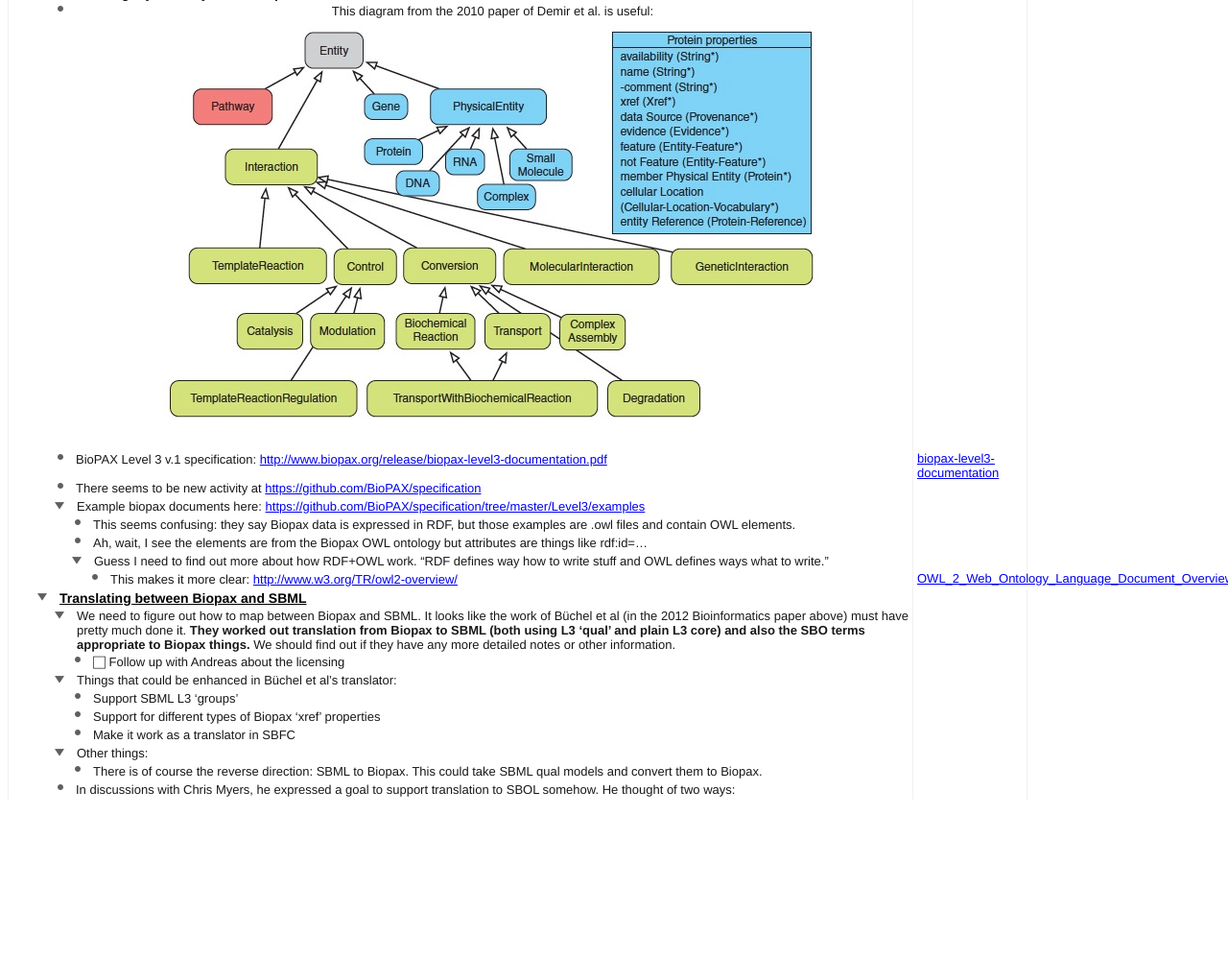
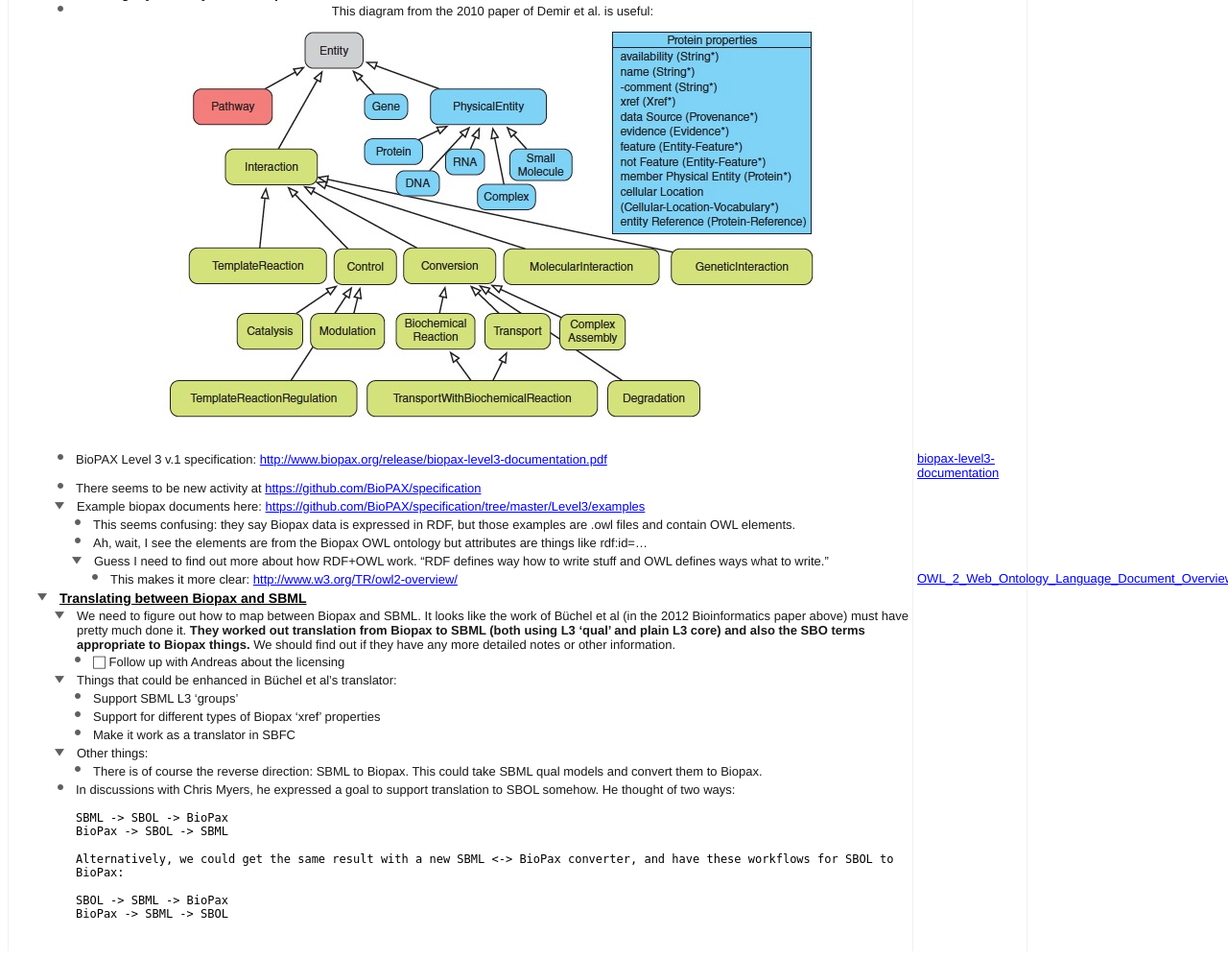
Before and after one commit to mhucka/mhucka.github.io, a plain HTML site: page gsoc2016-notebook/index.html in a window 1280 px wide. Shown: the part 2182-3181 px from the top of the page at 96% size. Before the commit the page ends 3023 px from the top, so only its background shows below. Drawn offline with Linux system fonts and the light colour scheme.

Commit message:
Updated.

```diff
--- a/gsoc2016-notebook/index.html
+++ b/gsoc2016-notebook/index.html
@@ -1341,8 +1341,8 @@
 <td class=" subcell wholedocgutter level3 levelguttercolor3" style="width: 45px;"></td>
 <td class=" subcell wholedocgutter indicator level3 levelguttercolor3" style="width: 15px;"><img border="0" alt="*" class="leaf" src="LeafRowHandle.png"></td>
 <td class=" subcell wholedocgutter labelpadding level3 levelguttercolor3" style=" width: 1px; "></td>
-<td class=" content level3 subcell">In discussions with Chris Myers, he expressed a goal to support translation to SBOL somehow. He thought of two ways:<br>
-</td>
+<td class=" content level3 subcell"><div style="text-align: left;  ">In discussions with Chris Myers, he expressed a goal to support translation to SBOL somehow. He thought of two ways:<br><br><span class="" style='color:rgb(0,0,0) ;  font-family: "DejaVu Sans Mono", sans-serif;  font-weight: 300;  font-size: 12px;text-align: left;  background-color:rgba(0,0,0,0) ;  '>SBML -&gt; SBOL -&gt; BioPax</span><br><span class="" style='color:rgb(0,0,0) ;  font-family: "DejaVu Sans Mono", sans-serif;  font-weight: 300;  font-size: 12px;text-align: left;  background-color:rgba(0,0,0,0) ;  '>BioPax -&gt; SBOL -&gt; SBML</span><br><br><span class="" style='color:rgb(0,0,0) ;  font-family: "DejaVu Sans Mono", sans-serif;  font-weight: 300;  font-size: 12px;text-align: left;  background-color:rgba(0,0,0,0) ;  '>Alternatively, we could get the same result with a new SBML &lt;-&gt; BioPax converter, and have these workflows for SBOL to BioPax:</span><br><br><span class="" style='color:rgb(0,0,0) ;  font-family: "DejaVu Sans Mono", sans-serif;  font-weight: 300;  font-size: 12px;text-align: left;  background-color:rgba(0,0,0,0) ;  '>SBOL -&gt; SBML -&gt; BioPax </span><br><span class="" style='color:rgb(0,0,0) ;  font-family: "DejaVu Sans Mono", sans-serif;  font-weight: 300;  font-size: 12px;text-align: left;  background-color:rgba(0,0,0,0) ;  '>BioPax -&gt; SBML -&gt; SBOL</span><br><br><br>
+</div></td>
 </tr></table></div></td>
 <td class=" col2 colbackground2 col_width2" style=""><div class=" full levelcolor3"><div class="full column level3" style=""></div></div></td>
 <td class=" col3 colbackground3 col_width3" style=""><div class=" full levelcolor3"><div class="full column level3" style=""></div></div></td>
```
